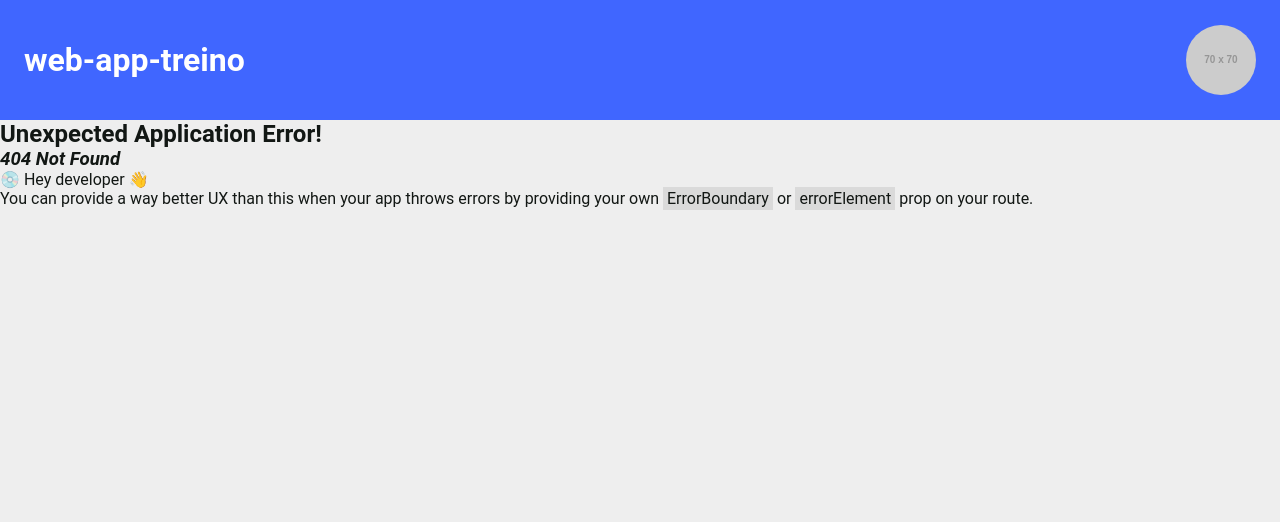
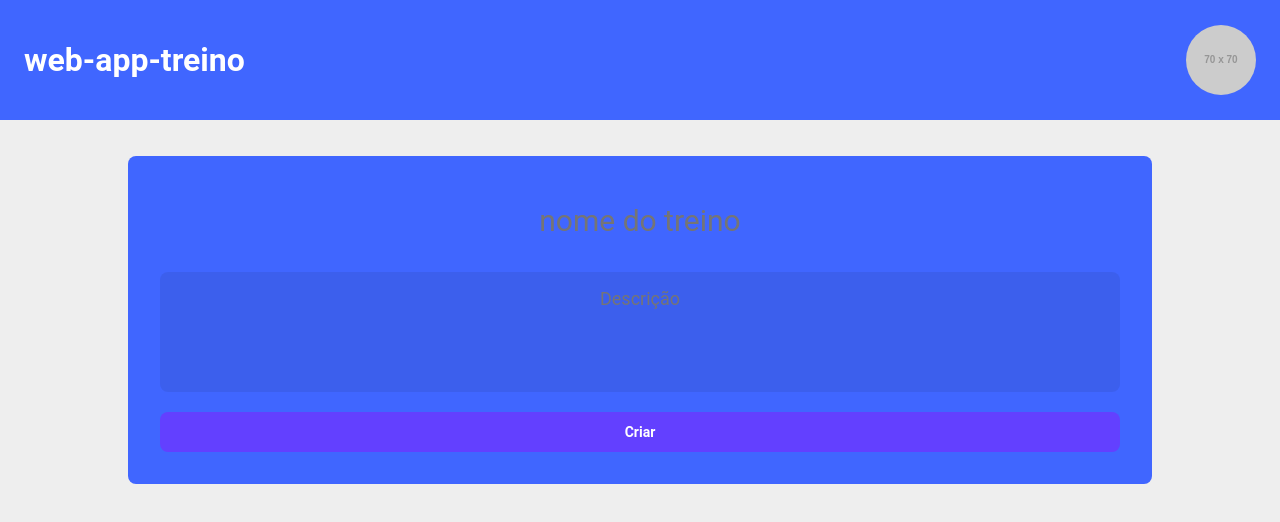
Before and after one commit to hsanfilippo/web-app-treino-front, a React (Create React App) app: page /treinos/new in a window 1280 px wide. Before the commit this address had no page. Shown: the top 522 px of the page. Built offline with nearby package versions, Linux system fonts and the light colour scheme.

Commit message:
Feat: Tela de criação de um novo treino

```diff
--- a/src/App.tsx
+++ b/src/App.tsx
@@ -4,6 +4,7 @@ import { createBrowserRouter, RouterProvider } from 'react-router-dom'
 import Header from './components/Header'
 import Home from './pages/Home'
 import Treinos from './pages/Treinos'
+import NewTreino from './pages/NewTreino'
 
 const routes = createBrowserRouter([
   {
@@ -14,6 +15,10 @@ const routes = createBrowserRouter([
     path: 'treinos/',
     element: <Treinos />
   },
+  {
+    path: 'treinos/new/',
+    element: <NewTreino />
+  }
 ])
 
 function App() {
--- /dev/null
+++ b/src/components/FormNewTreino/index.tsx
@@ -0,0 +1,24 @@
+import * as S from '../../styles/index'
+import * as Styles from './styles'
+
+const FormNewTreino = () => {
+  return (
+    <>
+      <S.Container>
+        <S.Card>
+          <Styles.FormContainer>
+            <input
+              type="text"
+              name="nome_do_treino"
+              placeholder="nome do treino"
+            />
+            <textarea placeholder="Descrição" />
+          </Styles.FormContainer>
+          <S.LgButtonSecondary>Criar</S.LgButtonSecondary>
+        </S.Card>
+      </S.Container>
+    </>
+  )
+}
+
+export default FormNewTreino
--- /dev/null
+++ b/src/components/FormNewTreino/styles.ts
@@ -0,0 +1,32 @@
+import styled from 'styled-components'
+
+export const FormContainer = styled.div`
+  display: flex-box;
+  max-width: 100%;
+
+  input {
+    width: 100%;
+    height: 8vh;
+    font-size: 30px;
+    padding: 6px;
+    background: none;
+    border: none;
+    margin-bottom: 20px;
+    text-align: center;
+    color: #fff;
+  }
+
+  textarea {
+    width: 100%;
+    height: 15vh;
+    resize: none;
+    font-size: 18px;
+    background-color: rgba(0, 0, 0, 0.07);
+    border: none;
+    border-radius: 8px;
+    padding: 16px;
+    color: #fff;
+    text-align: center;
+    margin-bottom: 16px;
+  }
+`
--- /dev/null
+++ b/src/pages/NewTreino/index.tsx
@@ -0,0 +1,7 @@
+import FormNewTreino from '../../components/FormNewTreino'
+
+const NewTreino = () => {
+  return <FormNewTreino />
+}
+
+export default NewTreino
--- a/src/styles/index.ts
+++ b/src/styles/index.ts
@@ -116,6 +116,19 @@ export const ButtonSecondary = styled.button`
   cursor: pointer;
 `
 
+export const LgButtonSecondary = styled.button`
+  background-color: ${cores.corBotaoSecundario};
+  color: ${cores.corSecundaria};
+  height: 40px;
+  width: 100%;
+  padding: 10px;
+  font-weight: bold;
+  font-size: 14px;
+  border-radius: 8px;
+  border: none;
+  cursor: pointer;
+`
+
 // Misc
 
 export const LineDivision = styled.div`
```
